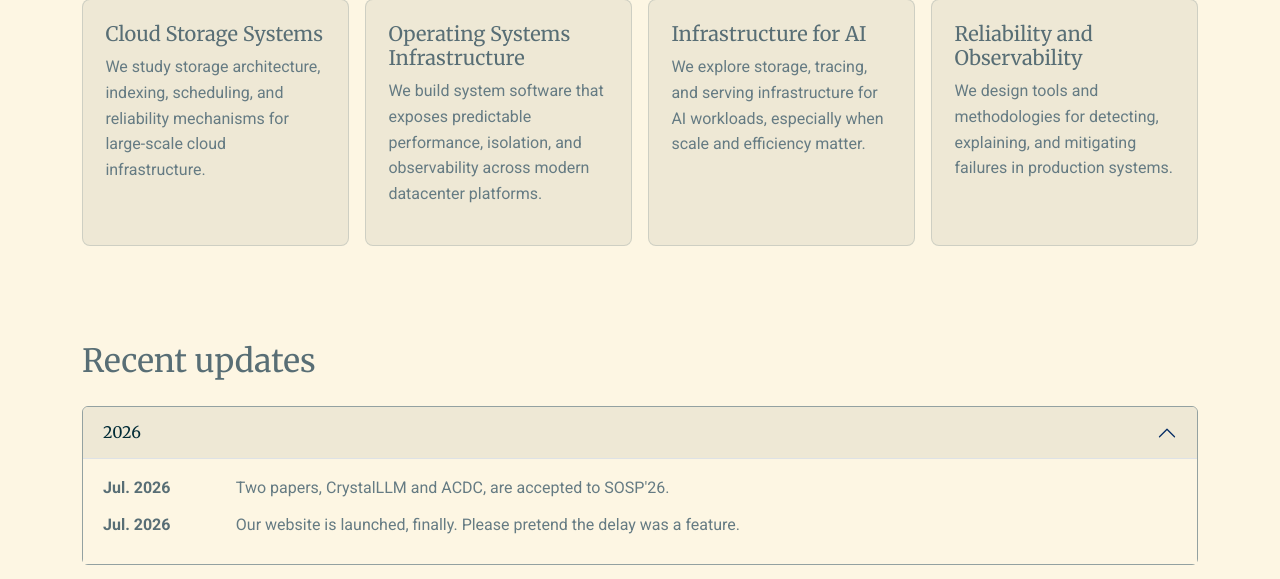
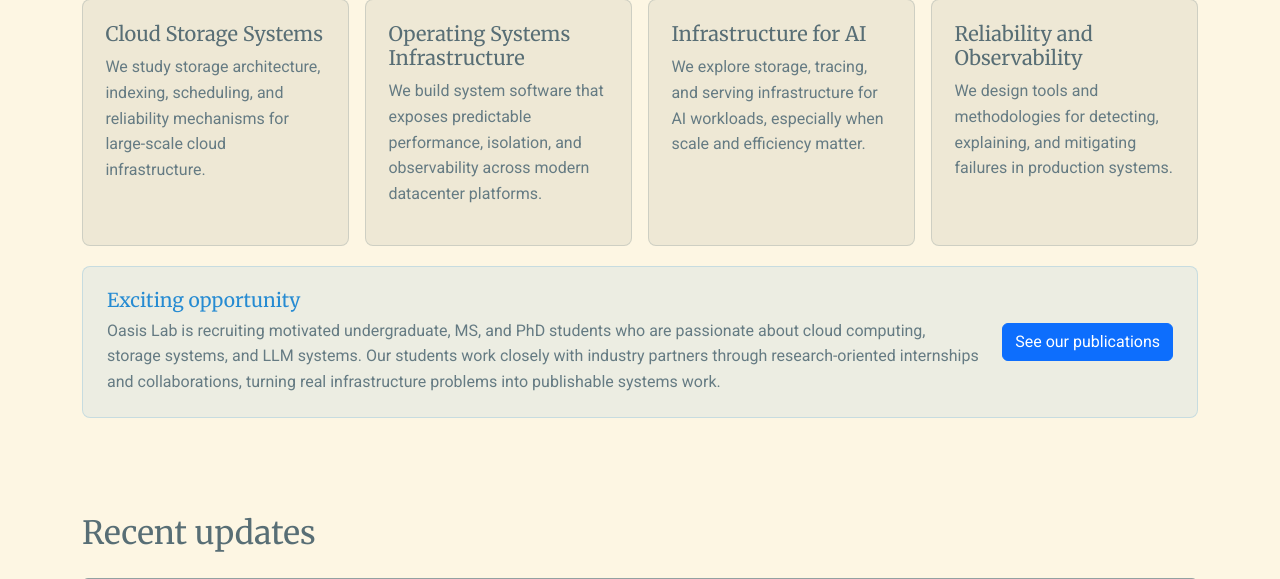
Before and after one commit to oasis-sjtu/oasis-sjtu.github.io, a Flask app: page / in a window 1280 px wide. Shown: the part 573-1152 px from the top of the page. Run offline with Flask 3, Linux system fonts and the light colour scheme; some libraries are stand-ins or nearby versions.

Commit message:
Add homepage recruiting callout

```diff
--- a/static/style.css
+++ b/static/style.css
@@ -142,6 +142,32 @@ h3 {
 
 .research-item h3 {
     font-size: 1.25rem;
+}
+
+.recruiting-callout {
+    align-items: center;
+    background: rgba(38, 139, 210, 0.08);
+    border: 1px solid rgba(38, 139, 210, 0.18);
+    border-radius: 8px;
+    display: flex;
+    gap: 1.25rem;
+    justify-content: space-between;
+    margin-top: 1.25rem;
+    padding: 1.4rem 1.5rem;
+}
+
+.recruiting-callout h3 {
+    color: #268bd2;
+    font-size: 1.2rem;
+    margin-bottom: 0.35rem;
+}
+
+.recruiting-callout p {
+    margin-bottom: 0;
+}
+
+.recruiting-callout .btn {
+    flex: 0 0 auto;
 }
 
 .research-list {
@@ -545,6 +571,15 @@ body.dark-theme .text-muted {
         padding: 2rem 0;
     }
 
+    .recruiting-callout {
+        align-items: flex-start;
+        flex-direction: column;
+    }
+
+    .recruiting-callout .btn {
+        width: 100%;
+    }
+
     .inspiration-section {
         padding-bottom: 2.5rem;
     }
--- a/templates/index.html
+++ b/templates/index.html
@@ -26,6 +26,18 @@
                 <p>{{ area.summary }}</p>
             </article>
             {% endfor %}
+        </div>
+        <div class="recruiting-callout">
+            <div>
+                <h3>Exciting opportunity</h3>
+                <p>
+                    Oasis Lab is recruiting motivated undergraduate, MS, and PhD students who are
+                    passionate about cloud computing, storage systems, and LLM systems. Our students
+                    work closely with industry partners through research-oriented internships and
+                    collaborations, turning real infrastructure problems into publishable systems work.
+                </p>
+            </div>
+            <a class="btn btn-primary" href="{{ url_for('publication') }}">See our publications</a>
         </div>
     </div>
 </section>
```
